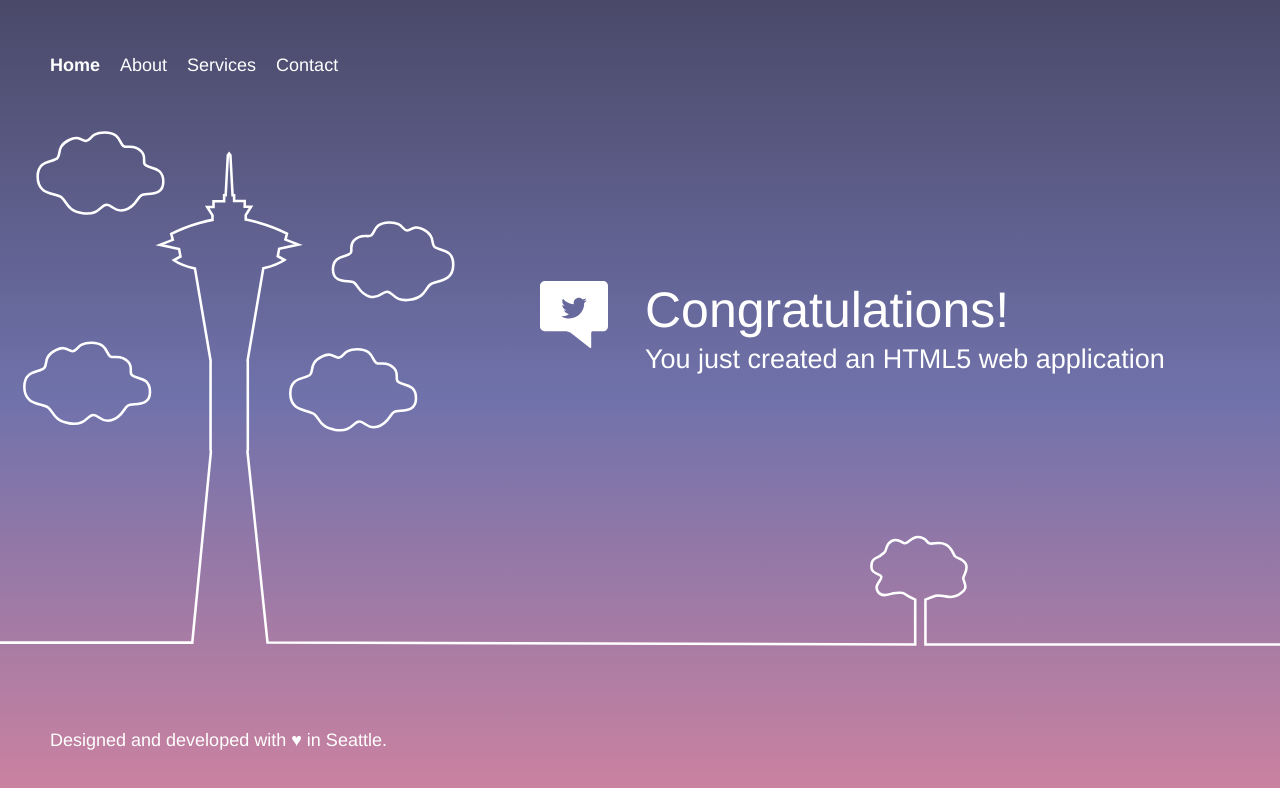
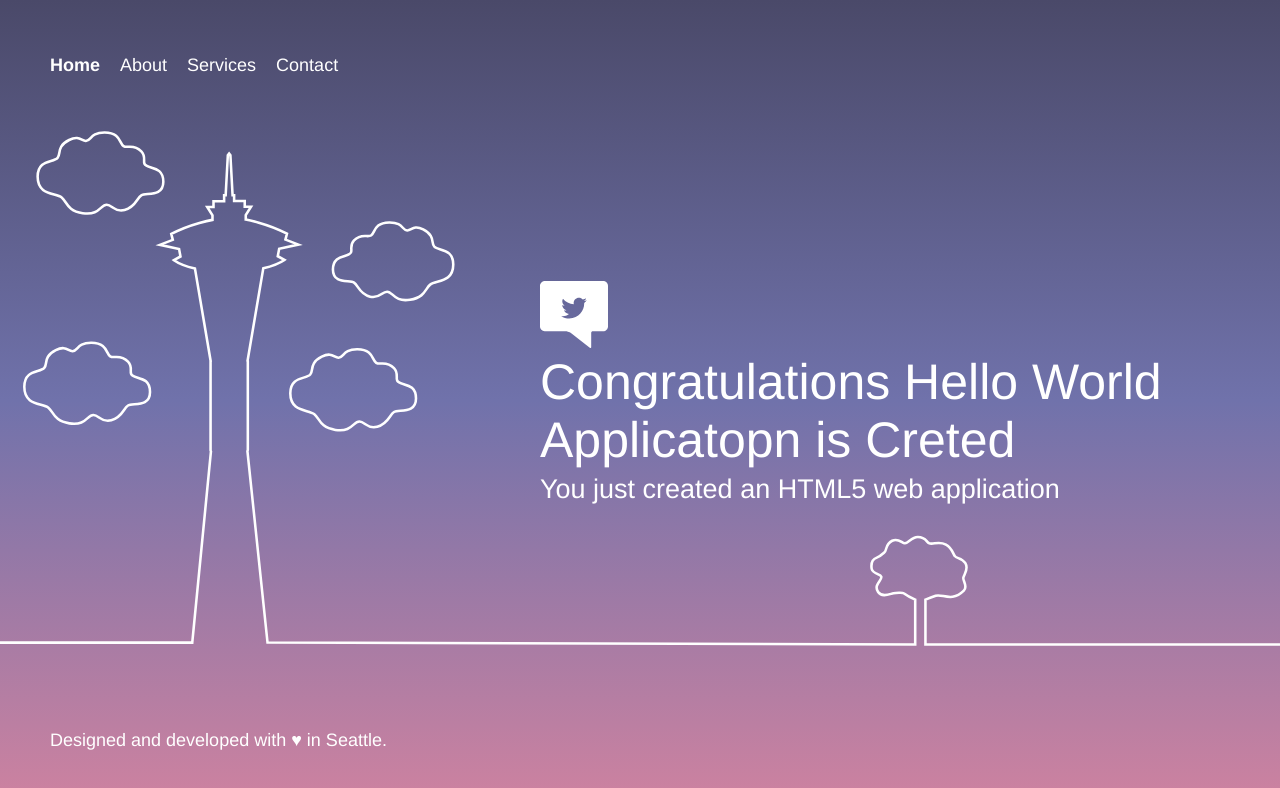
Before and after one commit to hiren1994/demo, a plain HTML site: page webpage/index.html in a window 1280 px wide. Drawn offline with Linux system fonts and the light colour scheme.

Commit message:
Update index.html

```diff
--- a/webpage/index.html
+++ b/webpage/index.html
@@ -3,7 +3,7 @@
 
 <head>
     <meta charset="utf-8">
-    <title>Example app</title>
+    <title>Demo Applicatopn</title>
     <meta name="description" content="" />
     <link href="css/styles.css" rel="stylesheet">
     <link href="css/gradients.css" rel="stylesheet">
@@ -58,7 +58,7 @@
         <div class="message">
             <a class="twitter-link" href="http://twitter.com/home/?status=I%20created%20a%20project%20with%20AWS%20CodeStar!%20%23AWS%20%23AWSCodeStar%20https%3A%2F%2Faws.amazon.com%2Fcodestar"><img src="img/tweet.svg" /></a>
             <div class="text">
-                <h1>Congratulations!</h1>
+                <h1>Congratulations Hello World Applicatopn is Creted </h1>
                 <h2>You just created an HTML5 web application</h2>
             </div>
         </div>
```
